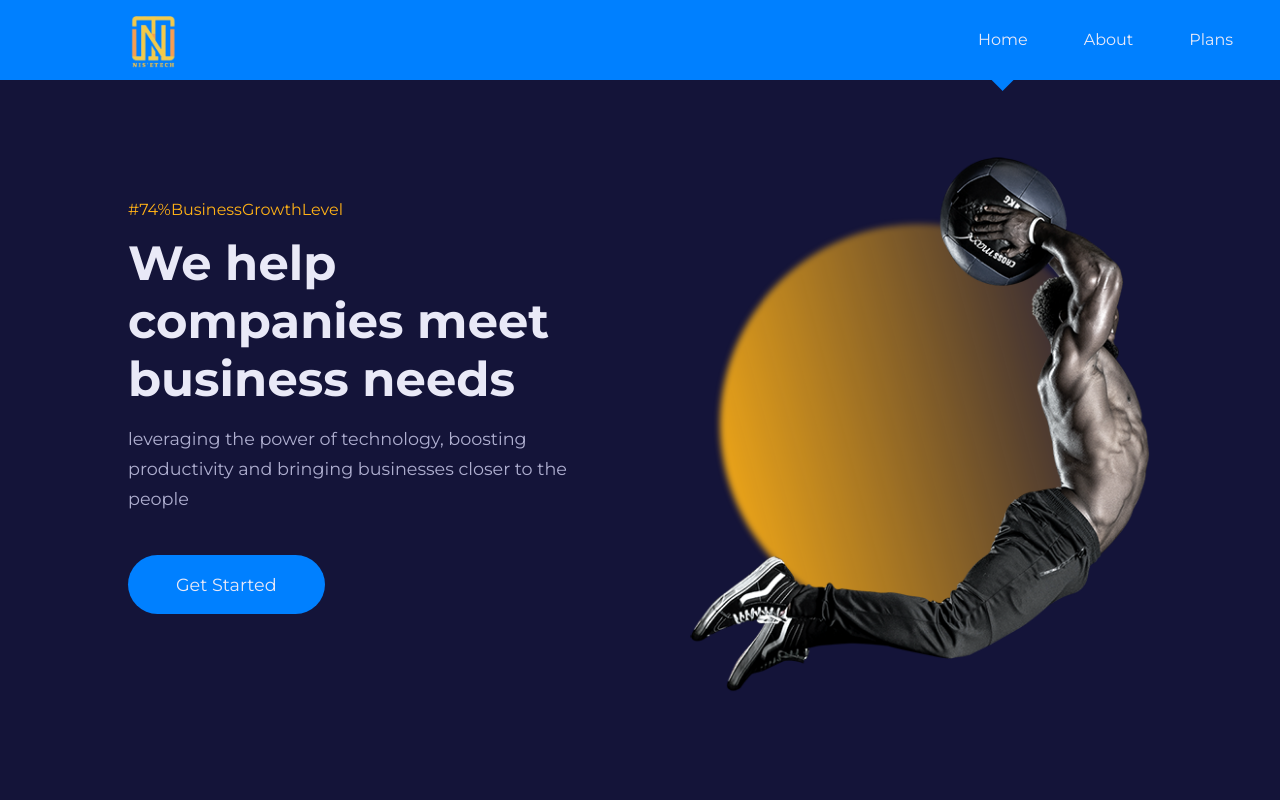
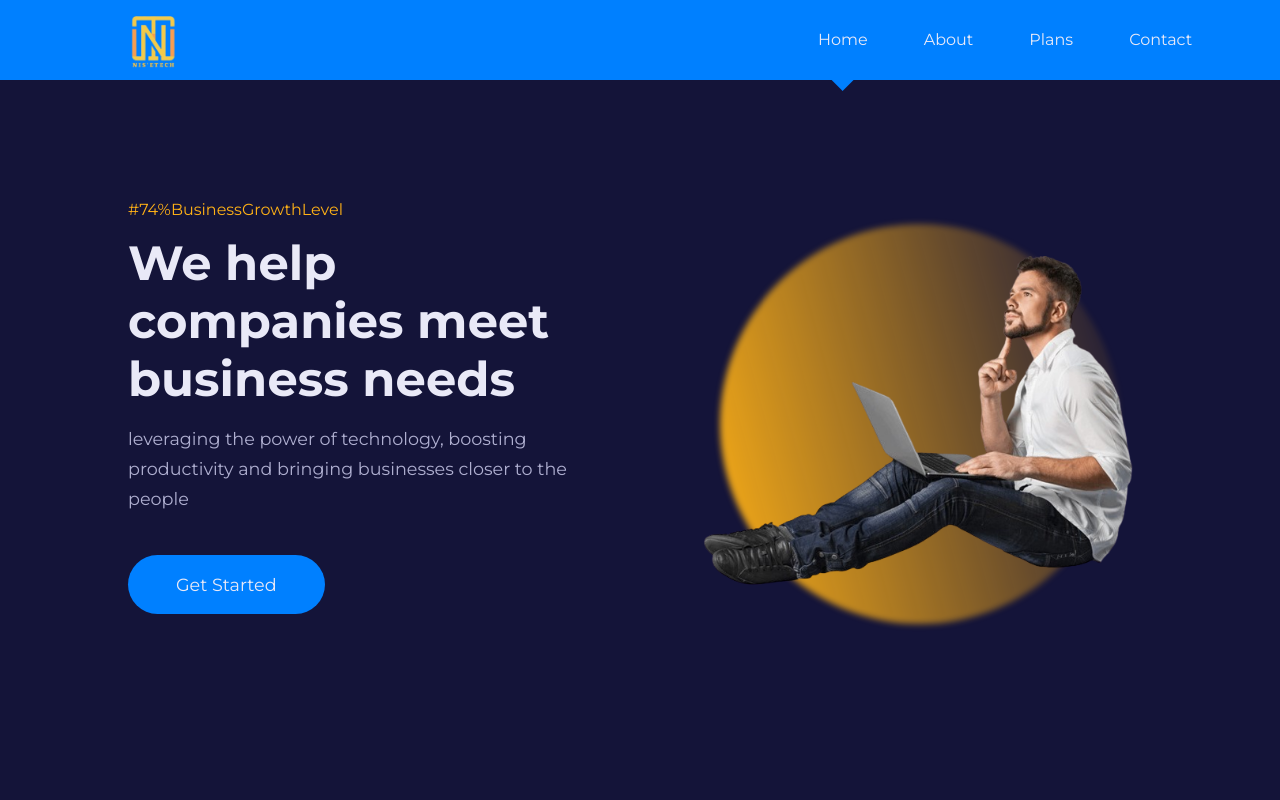
Before and after one commit to Pauley-pro/Nisettech, a React (Create React App) app: page / in a window 1280 px wide. Shown: the top 800 px of the page. Built offline with nearby package versions, Linux system fonts and the light colour scheme.

Commit message:
adjusted a file

```diff
--- a/src/components/MainHeader.jsx
+++ b/src/components/MainHeader.jsx
@@ -1,6 +1,6 @@
 import React from 'react';
 import { Link } from "react-router-dom";
-import Image from "../images/main_header.png";
+import Image from "../images/heroimg.png";
 import CountUp from 'react-countup';
 import VisibilitySensor from "react-visibility-sensor";
 
--- a/src/components/Navbar.css
+++ b/src/components/Navbar.css
@@ -34,7 +34,7 @@ nav{
 }
 
 ul{
-    margin-left: 50rem
+    margin-left: 40rem
 }
 
 .nav__links{
```
Also changed, not shown: src/images/heroimg.png (added).
